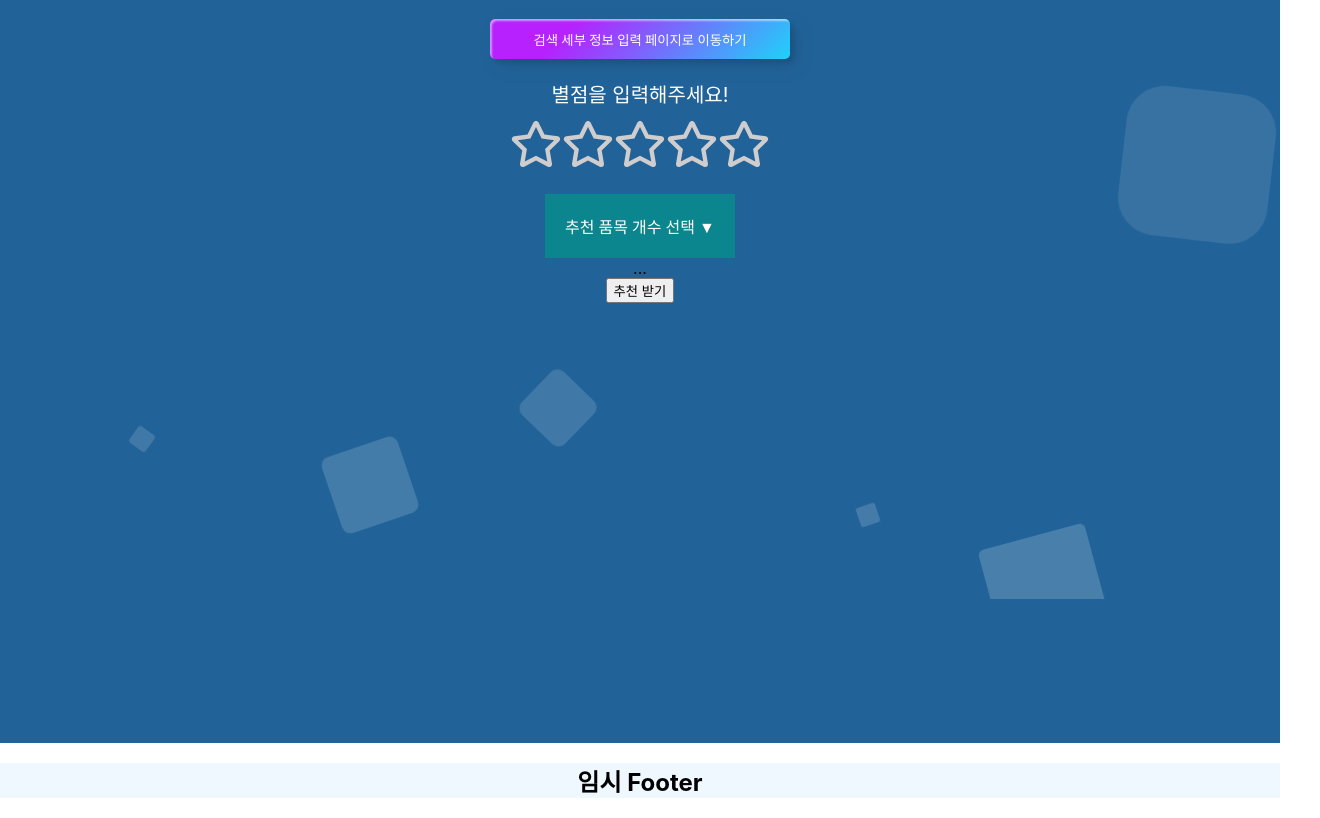
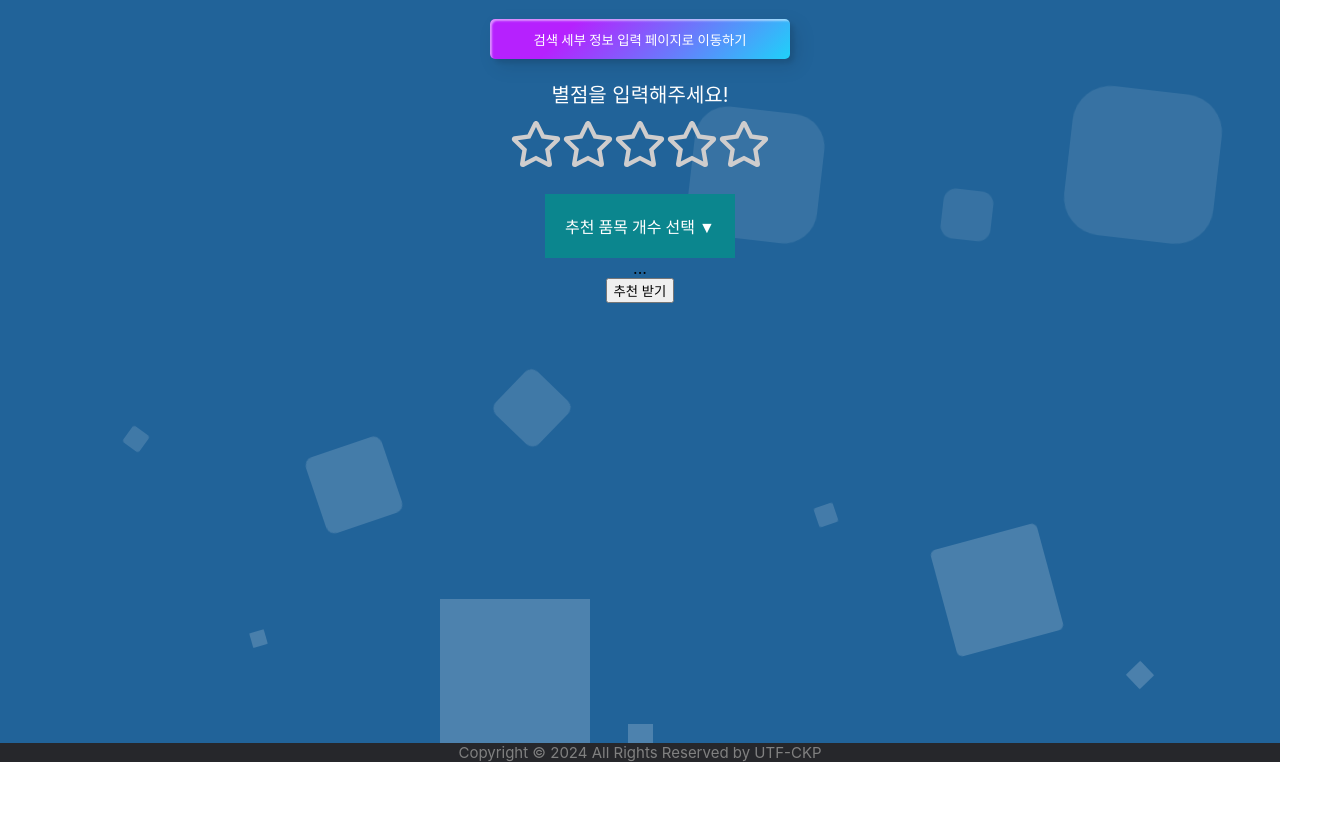
Before and after one commit to minggichae/COUrse-RN, a React (Create React App) app: page / in a window 1280 px wide. Shown: the part 217-1035 px from the top of the page, 1320 px wide, since content can reach past the window. After the commit the page ends 979 px from the top, so only its background shows below. Built offline with nearby package versions, Linux system fonts and the light colour scheme.

Commit message:
feat: css 작업 - footer, background

```diff
--- a/package.json
+++ b/package.json
@@ -3,6 +3,9 @@
   "version": "0.1.0",
   "private": true,
   "dependencies": {
+    "@fortawesome/free-brands-svg-icons": "^6.6.0",
+    "@fortawesome/free-solid-svg-icons": "^6.6.0",
+    "@fortawesome/react-fontawesome": "^0.2.2",
     "@testing-library/jest-dom": "^5.17.0",
     "@testing-library/react": "^13.4.0",
     "@testing-library/user-event": "^13.5.0",
--- a/src/App.css
+++ b/src/App.css
@@ -167,7 +167,7 @@ p {
 
 @import url('https://fonts.googleapis.com/css?family=Exo:400,700');
 
-/*background - https://devdevout.com/css/css-animated-backgrounds */
+/*layout - https://devdevout.com/css/css-animated-backgrounds */
 .background{
   background: #216399;
   background: -webkit-linear-gradient(to left, #8febfb, #4e54c8);
@@ -179,9 +179,8 @@ p {
   position: absolute;
   top: 0;
   left: 0;
-  width: 100%;
+  width: 95%;
   height: 100%;
-  overflow: hidden;
 }
 
 .background__block__event li{
@@ -212,7 +211,7 @@ p {
 }
 
 .background__block__event li:nth-child(3){
-  left: 70%;
+  left: 90%;
   width: 20px;
   height: 20px;
   animation-delay: 4s;
@@ -271,6 +270,22 @@ p {
   animation-duration: 11s;
 }
 
+.background__block__event li:nth-child(11){
+  left: 75%;
+  width: 50px;
+  height: 50px;
+  animation-delay: 0s;
+  animation-duration: 11s;
+}
+
+.background__block__event li:nth-child(12){
+  left: 55%;
+  width: 130px;
+  height: 130px;
+  animation-delay: 0s;
+  animation-duration: 11s;
+}
+
 
 @keyframes animate {
 
@@ -293,8 +308,28 @@ p {
   position: relative;
   width: 100%;
   text-align: center;
-  background-color: aliceblue;
+  background-color:#26272b;
 }
+
+.footer_p {
+  color:gray;
+  font-size: 15px;
+}
+
+.flex__container {
+  display: flex;
+  justify-content: space-between;
+  margin-bottom: 20px;
+}
+
+.about {
+  text-align: left;
+}
+
+.use__stack {
+  text-align: right;
+}
+
 
 /*product*/
 .product {
--- a/src/components/footer/Footer.jsx
+++ b/src/components/footer/Footer.jsx
@@ -4,7 +4,7 @@ import "../../App.css"
 export default function Footer() {
     return (
         <footer className="footer">
-            <h2>임시 Footer</h2>
+            <p className="footer_p">Copyright © 2024 All Rights Reserved by UTF-CKP</p>
         </footer>
     );
 }
--- a/src/components/header/Header.jsx
+++ b/src/components/header/Header.jsx
@@ -6,7 +6,7 @@ export default function Header() {
         <header>
             <div>
                 <h1>COUrse</h1>
-                <p>Made UTF-KTP</p>
+                <p>쿠팡 구매 품목 추천 사이트</p>
             </div>
         </header>
     );
--- a/src/components/layout/Layout.jsx
+++ b/src/components/layout/Layout.jsx
@@ -2,6 +2,8 @@ export default function Layout( {content}) {
     return (
         <div class="background" > {/*background css*/}
             <ul class="background__block__event"> {/*backgroud css*/}
+                    <li></li>
+                    <li></li>
                     <li></li>
                     <li></li>
                     <li></li>
--- a/src/components/product/Product.jsx
+++ b/src/components/product/Product.jsx
@@ -50,6 +50,8 @@ export default function Product() {
                     <li></li>
                     <li></li>
                     <li></li>
+                    <li></li>
+                    <li></li>
             </ul>
         <div>
             <input
@@ -76,8 +78,11 @@ export default function Product() {
     )
 }
 
-//!! CSS 진행 - 별점, 카테고리 박스, 버튼, 드롭다운
 //!! Framer motion 적용
-//!! Header, Footer 수정
 //!! Result page 제작 및 페이지 이동 handle 함수 완성
 //!! 버튼 입력 시 저장된 변수 데이터를 받아줄 변수 생성
+
+//TODO : dropdown css 처리
+//TODO : 추천 받기 버튼 css 처리
+//TODO : layout(background) 코드 컴포넌트화
+//TODO : 전체적인 색상 수정
```
Also changed, not shown: 1 other file (tests, documents, lock files or other folders).
